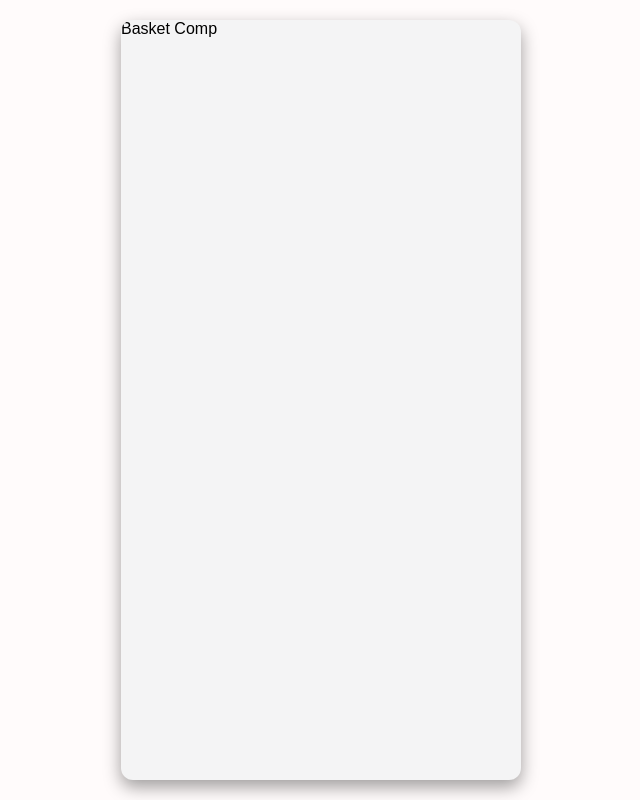
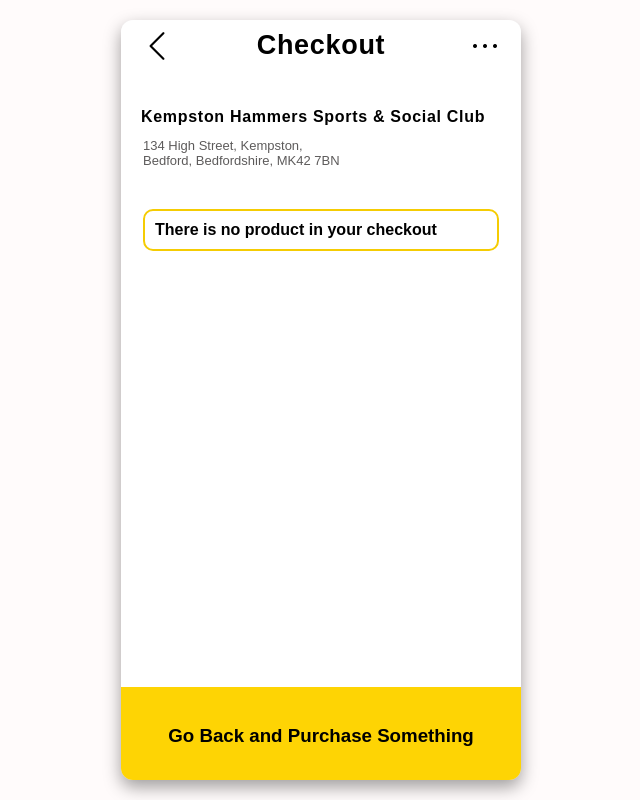
Before and after one commit to SouravSarkar-tech/Restuarent-App-Using-React-Redux, a React (Create React App) app in the folder reduxapp/: page /basket in a window 1280 px wide. Shown: the whole page, without its empty margins (319-959 px from the left). Built offline with nearby package versions, Linux system fonts and the light colour scheme.

Commit message:
CheckOut Page In Progress

```diff
--- a/reduxapp/src/All-Components/ProductModal/ProductModal.js
+++ b/reduxapp/src/All-Components/ProductModal/ProductModal.js
@@ -29,6 +29,8 @@
     const category = categories?.find(
       c => c.id == setProductSub.parentId
     );
+     const mainCate = categories?.find((cate) => cate.id == category.parent);
+    setCategory(mainCate.name);
 }, []);
 
 const basket = useSelector((state) => state.basket.products);
--- /dev/null
+++ b/reduxapp/src/All-Pages/CheckOut-Basket/CheckOut-Basket.css
@@ -0,0 +1,172 @@
+.checkout {
+    position: relative;
+}
+
+.checkout-head {
+    display: flex;
+    justify-content: space-between;
+    align-items: center;
+    padding: 2px 20px;
+    height: 52px;
+    background: rgb(255, 255, 255);
+}
+
+.checkout-head img {
+    width: 32px;
+    height: 32px;
+    cursor: pointer;
+}
+
+.checkout-head h1 {
+    font-size: 27px;
+    font-weight: 800;
+}
+
+
+.checkout-topmost {
+    background: rgb(255, 255, 255);
+    overflow-y: scroll;
+    height: calc(95vh - (95px + 90px + 50px));
+}
+
+.checkout-topmost::-webkit-scrollbar {
+    display: none;
+}
+
+.checkout-topmost-description {
+    padding: 2px 20px;
+    margin: 32px 0;
+}
+
+.checkout-topmost-description h1 {
+    font-size: 16px;
+    font-weight: 600;
+}
+
+.checkout-topmost-description p {
+    color: #5d5b5b;
+    font-size: 13px;
+    width: 60%;
+    margin-top: 12px;
+    font-weight: 300;
+    font-family: "Gilroy-Light", sans-serif;
+}
+
+
+.hrcheckout {
+    background: #fcf9f9;
+    border: 2.2px solid #f9f4f4;
+    margin: 0 10px;
+    margin-bottom: 30px;
+}
+
+.nocheckout {
+    border: 2.3px solid #f5cc03;
+    border-radius: 10px;
+    margin: 10px 22px;
+    padding: 10px;
+    cursor: pointer;
+    display: flex;
+    justify-content: space-between;
+    align-items: center;
+}
+
+.checkout-topmost-alllist {
+    padding: 1px 22px;
+    margin-top: 28px;
+}
+
+.category-cap {
+    text-transform: capitalize;
+    margin-bottom: 15px;
+    font-weight: 700;
+    font-size: 28px;
+}
+
+.checkout-topmost-alllist-item {
+    display: flex;
+    justify-content: space-between;
+    margin-bottom: 32px;
+}
+
+.checkout-topmost-alllist-item-left h1 {
+    font-size: 23px;
+    font-weight: 500;
+}
+
+.checkout-topmost-alllist-item-left p {
+    font-family: "Gilroy-Light", sans-serif;
+    text-transform: capitalize;
+    color: #666666;
+    font-size: 14px;
+}
+
+
+.checkout-topmost-list-item-right h1 {
+    font-size: 24px;
+}
+
+
+.checkout-topmost-addnotes {
+    padding: 0px 20px;
+    display: flex;
+    flex-direction: column;
+    margin-bottom: 32px;
+}
+
+.checkout-topmost-addnotes label {
+    font-size: 22px;
+    font-weight: 700;
+    margin-bottom: 20px;
+}
+
+.checkout-topmost-addnotes textarea {
+    border: 2.4px solid #f7cf06;
+    border-radius: 12px;
+    padding: 12px;
+    font-size: 18px;
+    height: 155px;
+}
+
+
+.checkout-middle {
+    display: flex;
+    align-items: center;
+    justify-content: center;
+    font-size: 16px;
+    height: 90px;
+    background: rgb(255, 255, 255);
+    font-weight: 700;
+}
+
+.checkout-middle .checkout-middle-number {
+    padding: 7px 12px;
+    border: 2.2px solid #f5cd04;
+    border-radius: 12px;
+    margin-left: 12px;
+    font-weight: 700;
+}
+
+.checkout-bottom {
+    background: #fed404;
+    height: 98px;
+    display: flex;
+    flex-direction: column;
+    justify-content: center;
+    align-items: center;
+    cursor: pointer;
+}
+
+.checkout-bottom h1 {
+    text-align: center;
+    font-size: 24px;
+    padding: 2px 0;
+    font-weight: 599;
+}
+
+
+@media only screen and (max-width: 520px) {
+    .checkout-topmost {
+        height: calc(100vh - (95px + 90px + 50px));
+    }
+}
--- a/reduxapp/src/All-Pages/CheckOut-Basket/CheckOutBasket.js
+++ b/reduxapp/src/All-Pages/CheckOut-Basket/CheckOutBasket.js
@@ -1,9 +1,150 @@
-import React from 'react'
+import React, {useState,useEffect} from 'react'
+import './CheckOut-Basket.css'
+import { useNavigate } from "react-router-dom";
+import { useSelector } from "react-redux";
+
 
 const CheckOutBasket = () => {
+  const navigate = useNavigate();
+  const basket = useSelector((state) => state.basket.products);
+  const categories = useSelector((state) => state.category.categories);
+
+  const [totalBPrice, setTotalBPrice] = useState(0);
+  const [mCategories, setMCategories] = useState([]);
+  const [filterProducts, setFilterProducts] = useState([]);
+  const [randomNumber, setRandomNumber] = useState(0);
+
+useEffect(() => {
+    setRandomNumber(Math.floor(Math.random() * (20 - 1 + 1)) + 1);
+  }, []);
+
+  useEffect(() => {
+    const tBasketPrice = basket.reduce((acu, curr) => {
+      return acu + parseFloat(curr.totalPrice);
+    }, 0);
+    setTotalBPrice(tBasketPrice);
+  }, [basket]);
+
+  useEffect(() => {
+    setMCategories(categories.filter((category) => category.parent == null));
+  }, []);
+
+
+  useEffect(() => {
+    const filterProd = [];
+    mCategories?.map(
+      (category) =>
+        (filterProd[category.name] = {
+          products: basket?.filter(
+            (product) => product.category == category.name
+          ),
+        })
+    );
+    setFilterProducts(filterProd);
+  }, [mCategories]);
+
+   const backButtonHandler = () => {
+    navigate(-1);
+  }
+
+
   return (
-    <div>
-      Basket Comp
+    <div className="checkout">
+      <div className="checkout-head">
+        <img src="../../images/arrow.png" alt="Arrow" onClick={backButtonHandler} />
+        <h1>Checkout</h1>
+        <img src="../../images/extra.png" alt="extra" />
+      </div>
+
+      <div className="checkout-topmost">
+        <div className="checkout-topmost-description">
+          <h1>Kempston Hammers Sports & Social Club</h1>
+          <p>134 High Street, Kempston, Bedford, Bedfordshire, MK42 7BN</p>
+        </div>
+
+        {basket.length == 0 ? (
+          <div className="nocheckout">
+            <h4>There is no product in your checkout</h4>
+          </div>
+        ) : (
+          <>
+            <div className="checkout-topmost-alllist">
+              {Object.keys(filterProducts)?.map((category, index) => (
+                <div key={index}>
+                  {filterProducts[category]?.products?.length !== 0 && (
+                    <h1 className="category-cap">
+                      {category.toLowerCase()} (
+                      {filterProducts[category]?.products?.reduce((acc, cur) => {
+                        return acc + cur.qty;
+                      }, 0)}
+                      )
+                    </h1>
+                  )}
+                  {filterProducts[category]?.products?.map((product, index) => {
+                    return (
+                      <div className="checkout-topmost-alllist-item" key={index}>
+                        <div className="checkout-topmost-alllist-item-left">
+                          <h1>
+                            {product.qty} x {product.name}
+                          </h1>
+                          <p>
+                            {product.variant}
+                            {product.extras.map((extra, index) => (
+                              <span key={index}>, {extra.name}</span>
+                            ))}
+                          </p>
+                        </div>
+                        <div className="checkout-topmost-list-item-right">
+                          <h1>£{product.totalPrice.toFixed(2)}</h1>
+                        </div>
+                      </div>
+                    );
+                  })}
+                </div>
+              ))}
+            </div>
+            <hr className="hrcheckout" />
+          </>
+        )}
+
+        {basket.length == 0 ? (
+          <div className="checkout-topmost-addnotes"></div>
+        ) : (
+          <>
+            <div className="checkout-topmost-addnotes">
+              <label htmlFor="addnote">Add Notes:</label>
+              <textarea name="addnote" id="addnote"></textarea>
+            </div>
+            <hr className="hrcheckout" />
+          </>
+        )}
+      </div>
+
+      {basket.length == 0 ? (
+        <div className="checkout-middle"></div>
+      ) : (
+        <div className="checkout-middle">
+          <h1>
+            Table Number:{" "}
+            <span className="checkout-middle-number">{randomNumber}</span>
+          </h1>
+        </div>
+      )}
+
+      {basket.length == 0 ? (
+        <div className="checkout-bottom" onClick={backButtonHandler}>
+          <h3>Go Back and Purchase Something</h3>
+        </div>
+      ) : (
+        <div
+          className="checkout-bottom">
+          <h1>Confirm Order</h1>
+          <h1>
+            £{totalBPrice.toFixed(2)} / {basket.length}{" "}
+            Item
+          </h1>
+        </div>
+      )}
     </div>
   )
 }
```
Also changed, not shown: reduxapp/public/images/arrow.png (added), reduxapp/public/images/extra.png (added).
